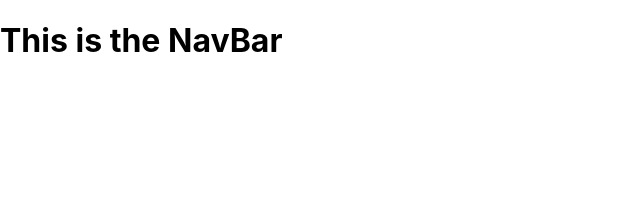
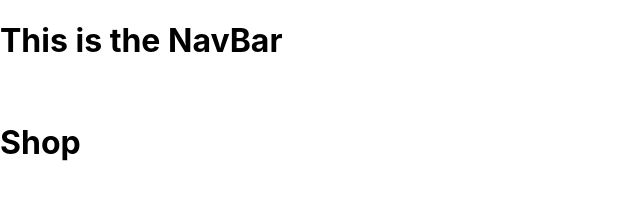
Before and after one commit to JayyMoh/Jays-Designs, a React (Create React App) app in the folder jd-frontend/jays-designs/: page /shop in a window 1280 px wide. Shown: the top 213 px of the page, without its empty margins (0-640 px from the left). Built offline with nearby package versions, Linux system fonts and the light colour scheme.

Commit message:
Route to shop component created

```diff
--- a/jd-frontend/jays-designs/src/App.js
+++ b/jd-frontend/jays-designs/src/App.js
@@ -4,6 +4,7 @@ import Home from './Components/Home'
 import Contact from './Components/Contact'
 import Projects from './Components/Projects'
 import About from './Components/About'
+import Shop from './Components/Shop'
 import { Route, Link } from 'react-router-dom'
 
 
@@ -16,6 +17,7 @@ function App() {
       <Route exact path='/contact' component={ Contact } />
       <Route exact path='/projects' component={ Projects } />
       <Route exact path='/about' component={ About } />
+      <Route exact path='/shop' component={ Shop } />
     </div>
   );
 }
--- a/jd-frontend/jays-designs/src/Components/Shop.jsx
+++ b/jd-frontend/jays-designs/src/Components/Shop.jsx
@@ -0,0 +1,11 @@
+import React from 'react'
+
+function Shop() {
+    return (
+        <div>
+            <h1>Shop</h1>
+        </div>
+    )
+}
+
+export default Shop
```
